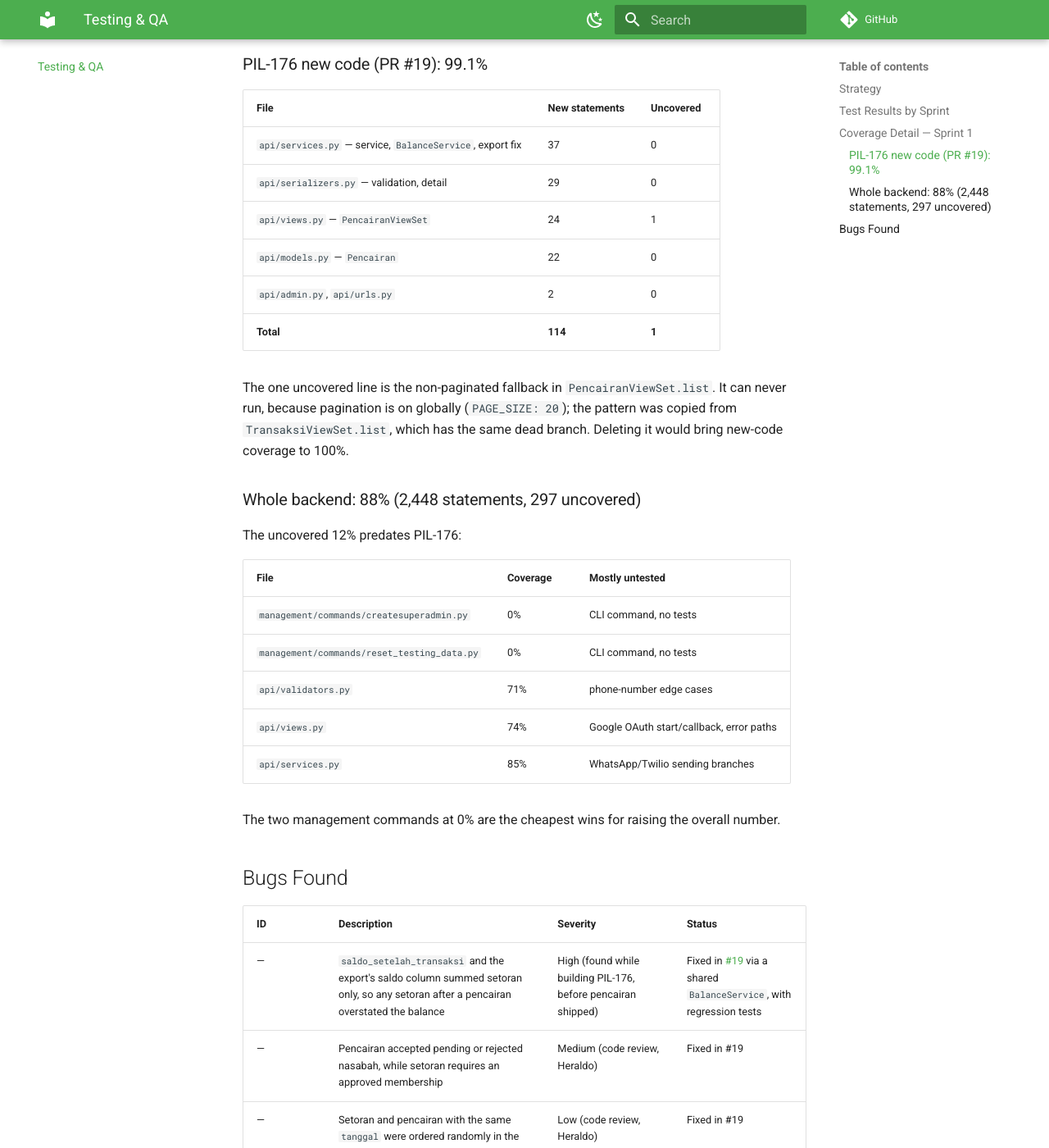
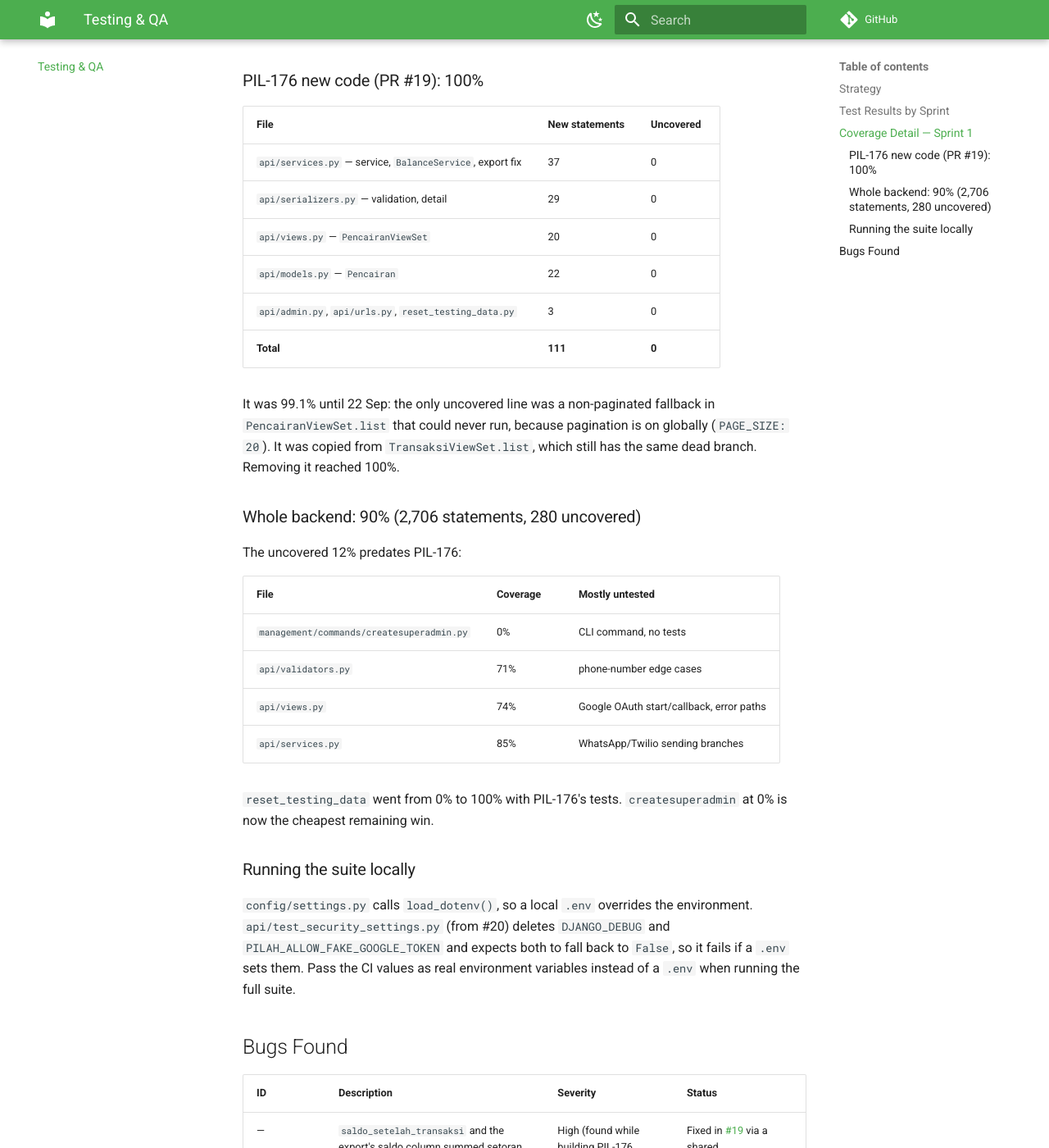
Before and after one commit to mvfi0/pilah-docs, an MkDocs documentation site: the page built from docs/testing-qa.md, in a window 1280 px wide and 1400 px high, scrolled down 850 px. Shown: the whole window at 82% size. Built offline with MkDocs 1.6.1 and Material for MkDocs 9.7.7, drawn with Linux system fonts in a browser that asks for light colours; comment, search, counter and statistics services are not loaded; some of the changed text lies outside the part shown.

Commit message:
docs(sprint-1): record #19 retarget, optional cleanups and 100% new-code coverage

```diff
--- a/docs/testing-qa.md
+++ b/docs/testing-qa.md
@@ -10,38 +10,41 @@
 
 | Sprint | Backend tests | Mobile tests | Coverage | UAT result |
 |---|---|---|---|---|
-| Sprint 1 | 56 passing (11 added for PIL-176) | not started | 88% backend overall · 99.1% of PIL-176's new code | pending 29 Sep |
+| Sprint 1 | 68 passing on `staging` + #19 (14 added for PIL-176) | not started | 90% backend overall · 100% of PIL-176's new code | pending 29 Sep |
 
 ## Coverage Detail — Sprint 1
 
 CI gates the **whole backend** at 80%. That figure mostly reflects pre-existing code, so the coverage of the lines a PR adds is measured separately.
 
-### PIL-176 new code (PR #19): 99.1%
+### PIL-176 new code (PR #19): 100%
 
 | File | New statements | Uncovered |
 |---|---|---|
 | `api/services.py` — service, `BalanceService`, export fix | 37 | 0 |
 | `api/serializers.py` — validation, detail | 29 | 0 |
-| `api/views.py` — `PencairanViewSet` | 24 | 1 |
+| `api/views.py` — `PencairanViewSet` | 20 | 0 |
 | `api/models.py` — `Pencairan` | 22 | 0 |
-| `api/admin.py`, `api/urls.py` | 2 | 0 |
-| **Total** | **114** | **1** |
+| `api/admin.py`, `api/urls.py`, `reset_testing_data.py` | 3 | 0 |
+| **Total** | **111** | **0** |
 
-The one uncovered line is the non-paginated fallback in `PencairanViewSet.list`. It can never run, because pagination is on globally (`PAGE_SIZE: 20`); the pattern was copied from `TransaksiViewSet.list`, which has the same dead branch. Deleting it would bring new-code coverage to 100%.
+It was 99.1% until 22 Sep: the only uncovered line was a non-paginated fallback in `PencairanViewSet.list` that could never run, because pagination is on globally (`PAGE_SIZE: 20`). It was copied from `TransaksiViewSet.list`, which still has the same dead branch. Removing it reached 100%.
 
-### Whole backend: 88% (2,448 statements, 297 uncovered)
+### Whole backend: 90% (2,706 statements, 280 uncovered)
 
 The uncovered 12% predates PIL-176:
 
 | File | Coverage | Mostly untested |
 |---|---|---|
 | `management/commands/createsuperadmin.py` | 0% | CLI command, no tests |
-| `management/commands/reset_testing_data.py` | 0% | CLI command, no tests |
 | `api/validators.py` | 71% | phone-number edge cases |
 | `api/views.py` | 74% | Google OAuth start/callback, error paths |
 | `api/services.py` | 85% | WhatsApp/Twilio sending branches |
 
-The two management commands at 0% are the cheapest wins for raising the overall number.
+`reset_testing_data` went from 0% to 100% with PIL-176's tests. `createsuperadmin` at 0% is now the cheapest remaining win.
+
+### Running the suite locally
+
+`config/settings.py` calls `load_dotenv()`, so a local `.env` overrides the environment. `api/test_security_settings.py` (from #20) deletes `DJANGO_DEBUG` and `PILAH_ALLOW_FAKE_GOOGLE_TOKEN` and expects both to fall back to `False`, so it fails if a `.env` sets them. Pass the CI values as real environment variables instead of a `.env` when running the full suite.
 
 ## Bugs Found
 
```
Also changed, not shown: docs/sprints/sprint-1/plan.md (+3 -3 lines), docs/sprints/sprint-1/progress.md (+8 -2 lines), docs/sprints/sprint-1/tasks/PIL-176-pencatatan-pencairan-plan.md (+2 -2 lines).
